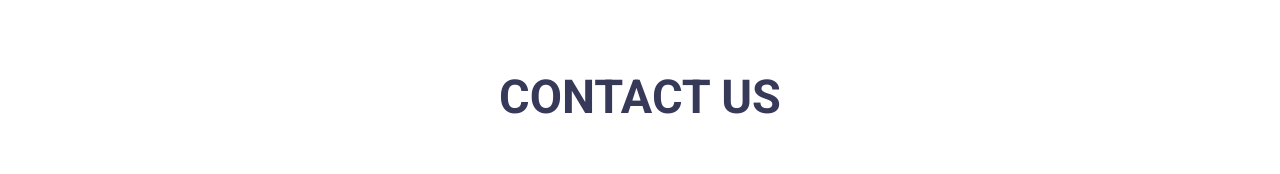
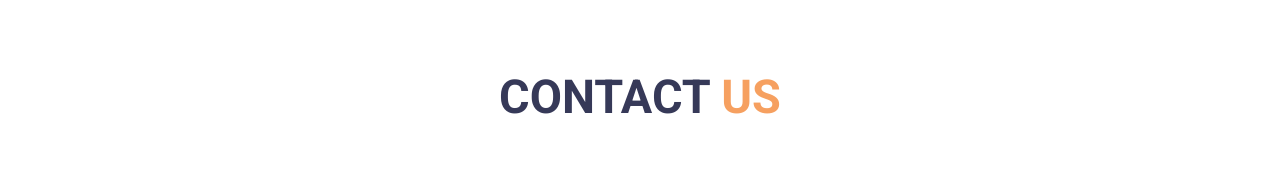
Before and after one commit to DevTeertha/PersonalProtfolio, a plain HTML site: page index.html in a window 1280 px wide. Shown: the part 2443-2617 px from the top of the page. Drawn offline with Linux system fonts and the light colour scheme.

Commit message:
color change

```diff
--- a/css/style.css
+++ b/css/style.css
@@ -54,6 +54,9 @@ img{
 }
 .highlight-text{
     color: #fbd762;
+}
+.highlight-text2{
+    color: #F6A060;
 }
 /*Basic End*/
 
--- a/index.html
+++ b/index.html
@@ -135,7 +135,7 @@
     </section>
 
     <section id="contact-section">
-        <h2>CONTACT US</h2>
+        <h2>CONTACT <span class="highlight-text2">US</span></h2>
         <div class="contact-row">
             <div class="work-image">
                 <div class="contact-title">
```
